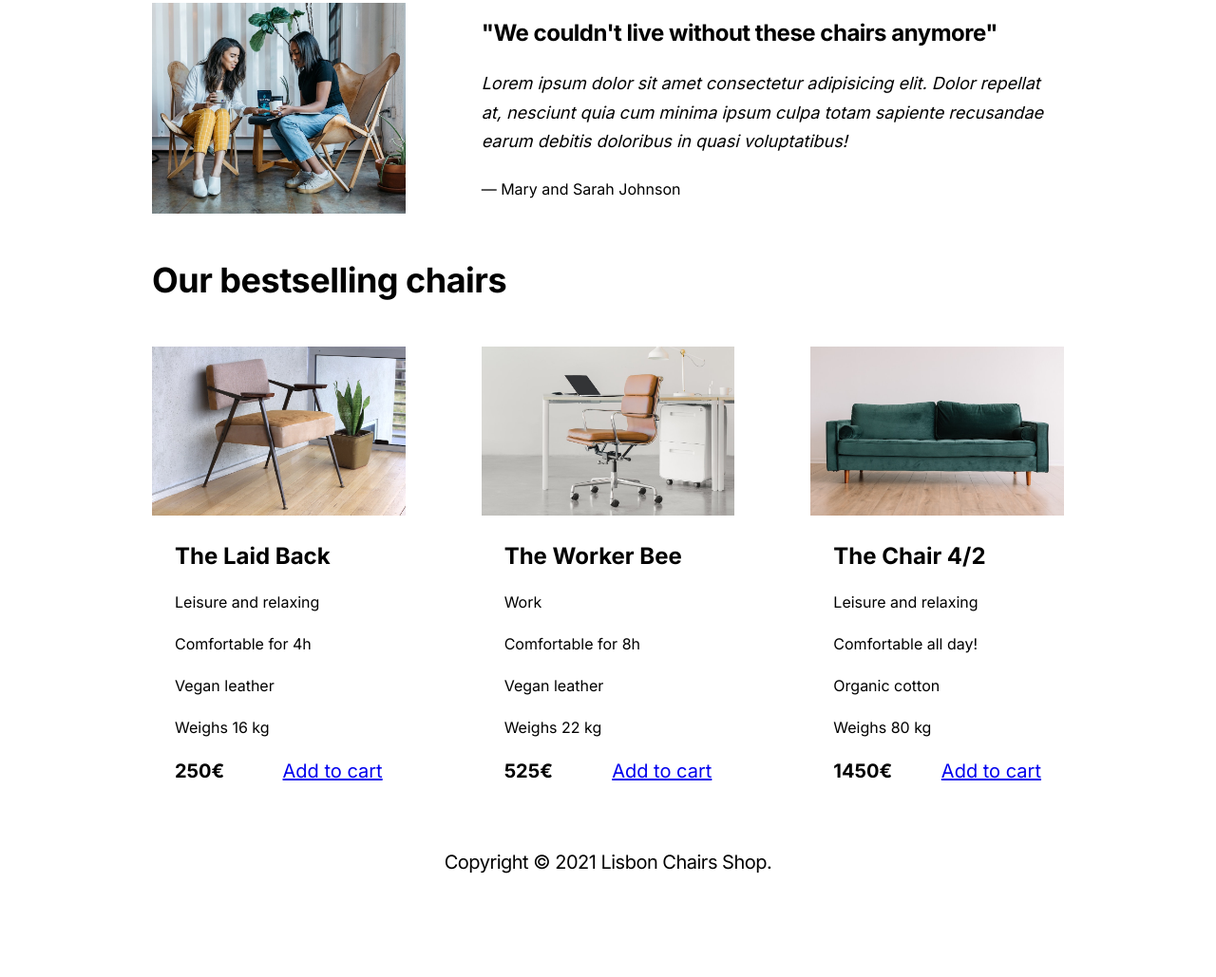
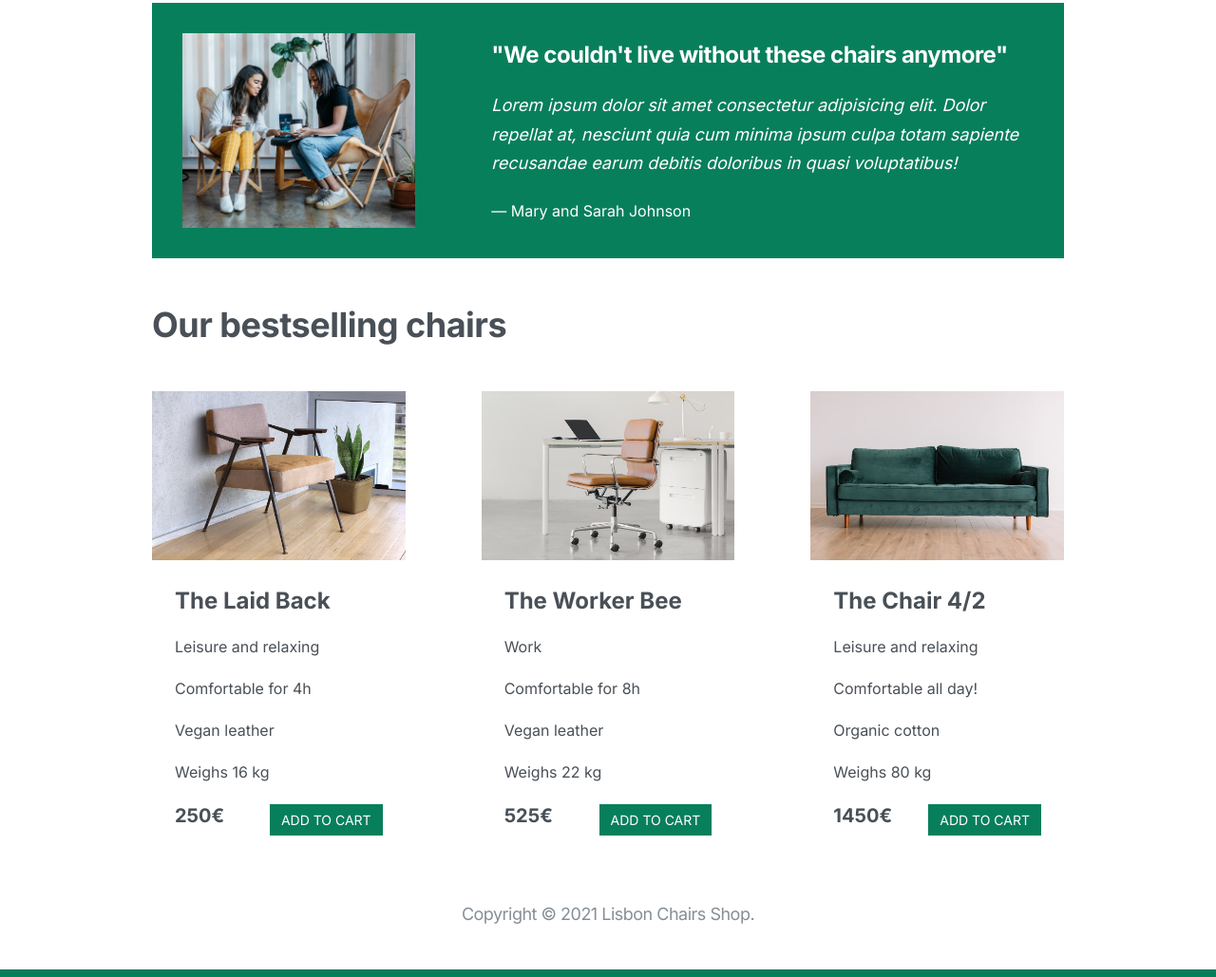
Before and after one commit to vishal00923/lisbon-chairs, a plain HTML site: page index.html in a window 1280 px wide. Shown: the part 835-1864 px from the top of the page at 95% size. Before the commit the page ends 1803 px from the top, so only its background shows below. Drawn offline with Linux system fonts and the light colour scheme.

Commit message:
💄 (style) : Update

```diff
--- a/css/style.css
+++ b/css/style.css
@@ -4,6 +4,11 @@ SPACING SYSTEM (px)
 
 FONT SIZE SYSTEM (px)
 10 / 12 / 14 / 16 / 18 / 20 / 24 / 30 / 36 / 44 / 52 / 62 / 74 / 86 / 98
+*/
+
+/* ---COLOR SYSTEM--- */
+/* MAIN COLOR : #087f5b
+   GREY COLOR : #495057
 */
 
 @import url('https://fonts.googleapis.com/css2?family=Inter:wght@400;500;700&display=swap');
@@ -20,6 +25,8 @@ FONT SIZE SYSTEM (px)
 
 body {
     font-family: 'Inter', sans-serif;
+    color: #495057;
+    border-bottom: 8px solid #087f5b;
 }
 
 .container {
@@ -36,6 +43,30 @@ h2 {
     font-size: 36px;
     letter-spacing: -0.5px;
     margin-bottom: 48px;
+}
+
+.btn:link,
+.btn:visited {
+    display: inline-block;
+    background-color: #087f5b;
+    color: #fff;
+    text-decoration: none;
+    text-transform: uppercase;
+}
+
+.btn:hover,
+.btn:active {
+    background-color: #099268;
+}
+
+.btn--big {
+    font-size: 18px;
+    padding: 16px 32px;
+}
+
+.btn--small {
+    font-size: 14px;
+    padding: 8px 12px;
 }
 
 .grid-3-cols {
@@ -90,6 +121,12 @@ img {
 
 /* TESTIMONIAL */
 
+.testimonial-section {
+    background-color: #087f5b;
+    color: #fff;
+    padding: 32px;
+}
+
 .testimonial-box {
     grid-column: 2 / -1;
     align-self: center;
@@ -141,7 +178,8 @@ h3 {
 }
 
 footer {
-    font-size: 20px;
+    font-size: 18px;
+    color: #868e96;
     letter-spacing: -0.5px;
     margin-bottom: 48px;
     text-align: center;
```
